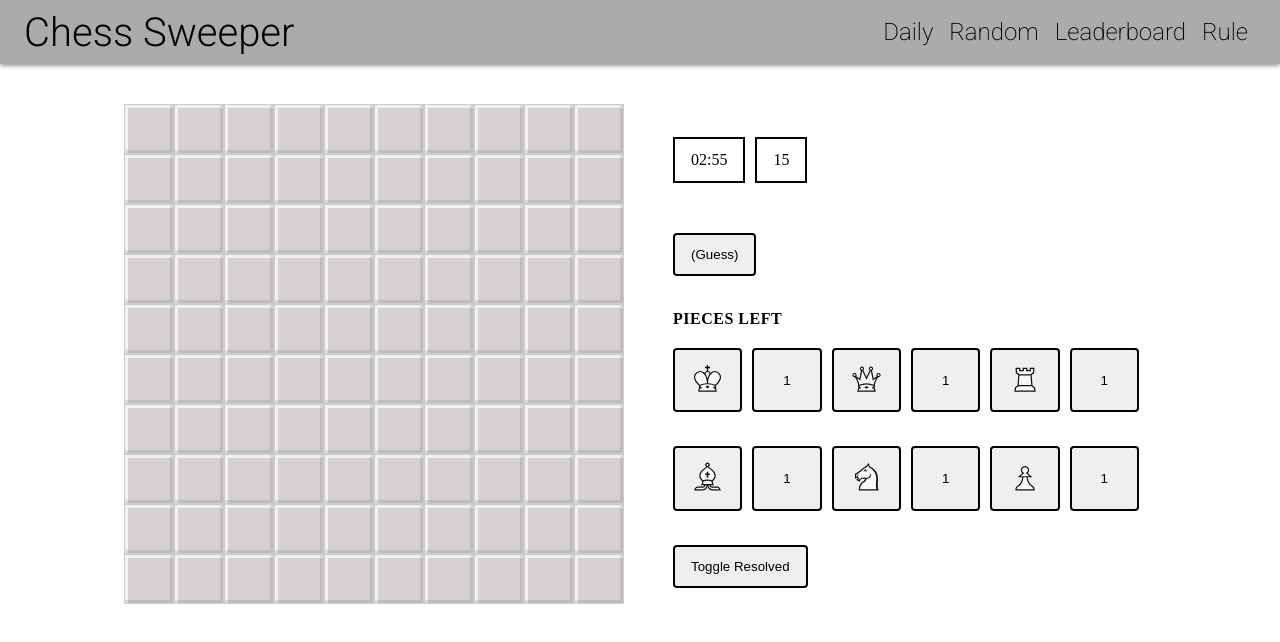
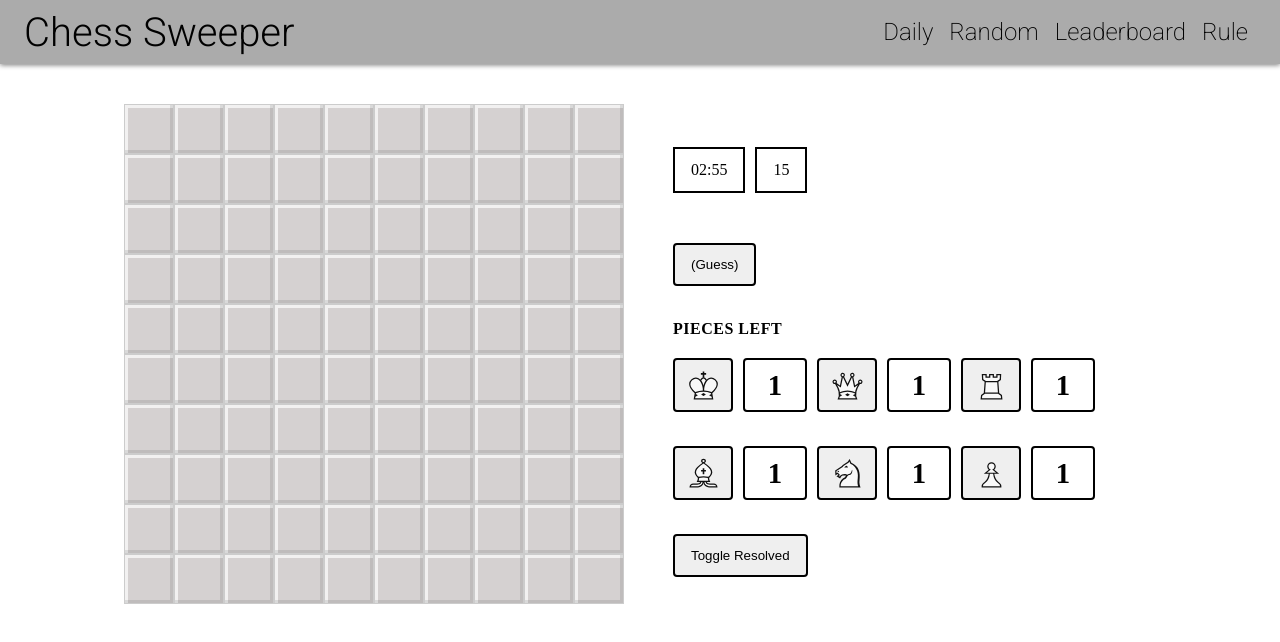
Before and after one commit to Dsadasm/chess-sweeper, a React (Vite) app: page / in a window 1280 px wide. Shown: the top 642 px of the page. Built offline with nearby package versions, Linux system fonts and the light colour scheme.

Commit message:
Working Pieces Left Tracking

```diff
--- a/src/components/Sweeper.tsx
+++ b/src/components/Sweeper.tsx
@@ -121,36 +121,36 @@ export default function SweeperLayout({ isBoardRandom = true }: SweeperProps) {
             <div className={styles.buttonRow}>
               <h3 className={styles.rowTitle}>Pieces Left</h3>
               <div className={styles.buttonGroup}>
-                <button className={styles.button}>
-                  <img src={wK}></img>
+                <button className={styles.pieceButton}>
+                  <img src={wK} alt="King"></img>
                 </button>
-                <button className={styles.button}>1</button>
-                <button className={styles.button}>
-                  <img src={wQ}></img>
+                <p className={styles.pieceCountDisplay}>{pieceCounts.king}</p>
+                <button className={styles.pieceButton}>
+                  <img src={wQ} alt="Queen"></img>
                 </button>
-                <button className={styles.button}>1</button>
-                <button className={styles.button}>
-                  <img src={wR}></img>
+                <p className={styles.pieceCountDisplay}>{pieceCounts.queen}</p>
+                <button className={styles.pieceButton}>
+                  <img src={wR} alt="Rook"></img>
                 </button>
-                <button className={styles.button}>1</button>
+                <p className={styles.pieceCountDisplay}>{pieceCounts.rook}</p>
               </div>
             </div>
 
-            {/* ROW 4: Special Buttons */}
+            {/* ROW 4: Pieces Left */}
             <div className={styles.buttonRow}>
               <div className={styles.buttonGroup}>
-                <button className={styles.button}>
-                  <img src={wB}></img>
+                <button className={styles.pieceButton}>
+                  <img src={wB} alt="Bishop"></img>
                 </button>
-                <button className={styles.button}>1</button>
-                <button className={styles.button}>
-                  <img src={wN}></img>
+                <p className={styles.pieceCountDisplay}>{pieceCounts.bishop}</p>
+                <button className={styles.pieceButton}>
+                  <img src={wN} alt="Knight"></img>
                 </button>
-                <button className={styles.button}>1</button>
-                <button className={styles.button}>
-                  <img src={wP}></img>
+                <p className={styles.pieceCountDisplay}>{pieceCounts.knight}</p>
+                <button className={styles.pieceButton}>
+                  <img src={wP} alt="Pawn"></img>
                 </button>
-                <button className={styles.button}>1</button>
+                <p className={styles.pieceCountDisplay}>{pieceCounts.pawn}</p>
               </div>
             </div>
 
```
